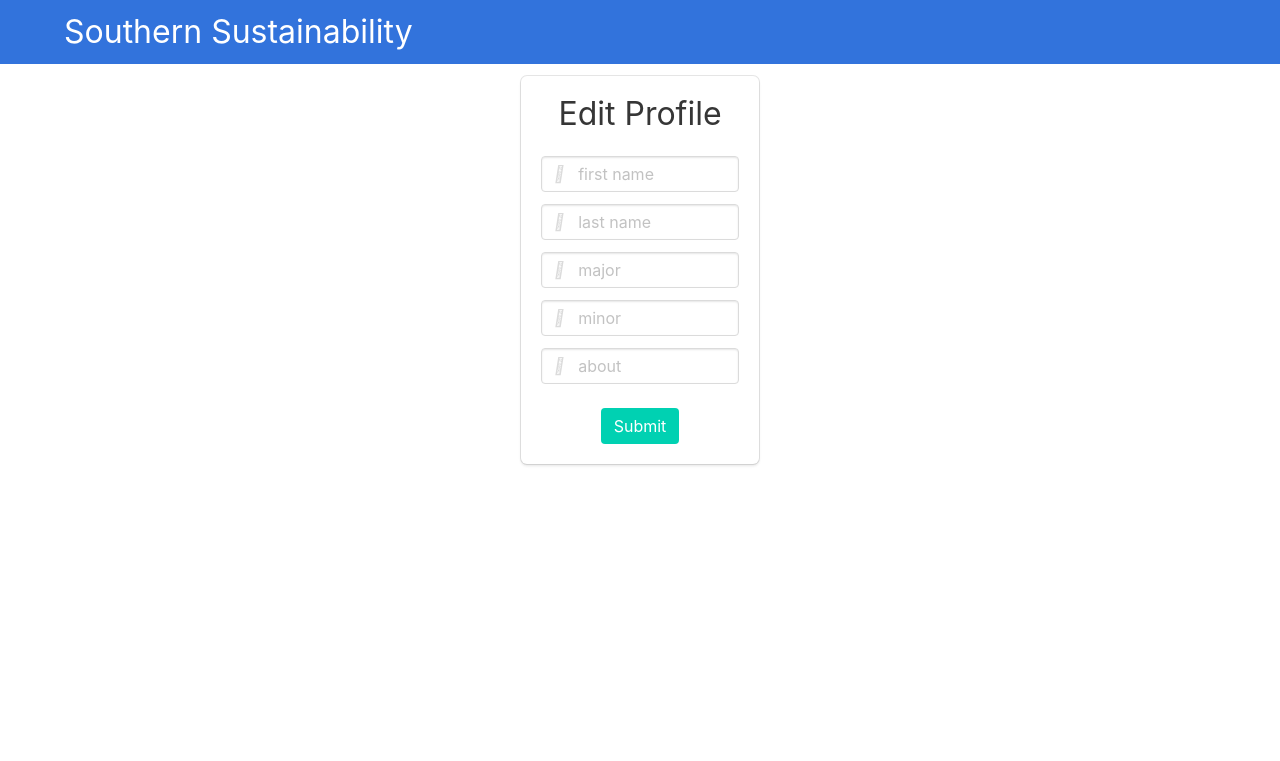
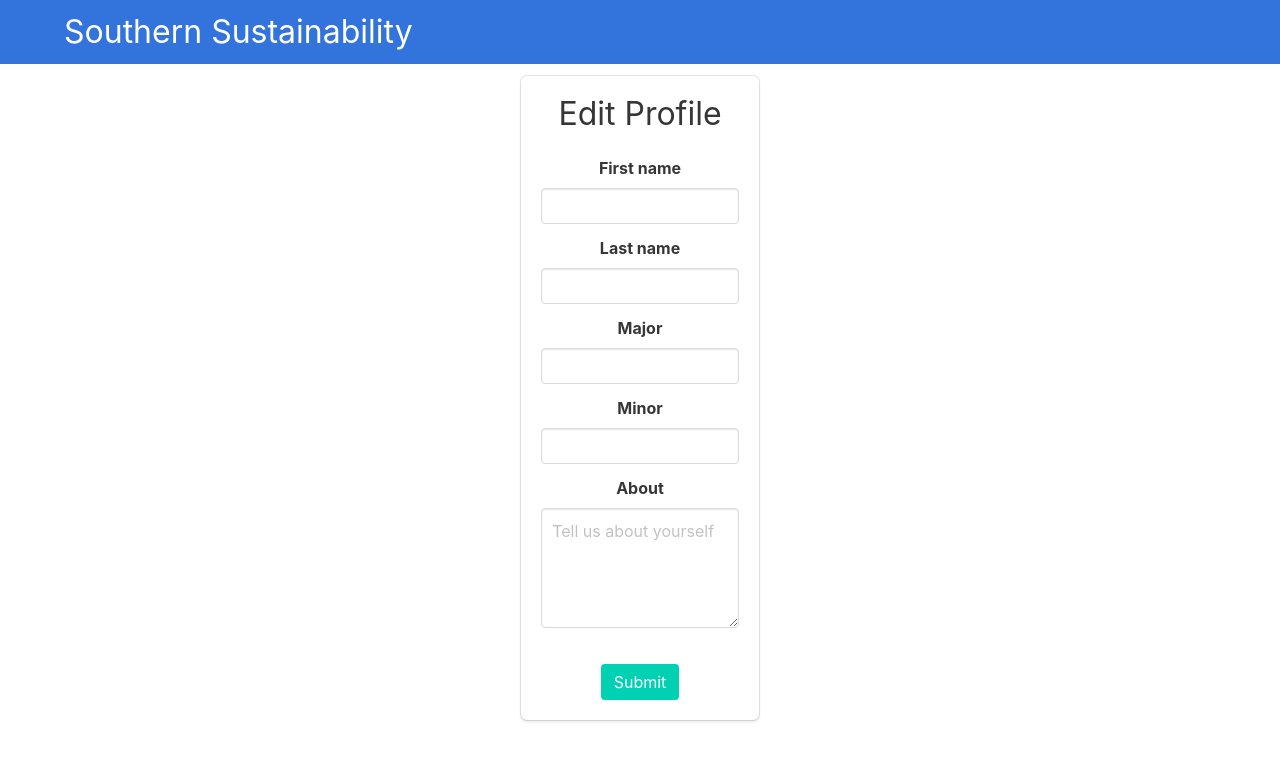
Before and after one commit to AJLabozzo/CSC499-test, a Flask app: page /edit_profile in a window 1280 px wide. Shown: the top 761 px of the page. Run offline with Flask 2, Linux system fonts and the light colour scheme; the visitor is signed in with stand-in values (Sample User, id 1); data comes from the database, SQL or seed files in the repository; some libraries are stand-ins or nearby versions.

Commit message:
edit profile page

```diff
--- a/app/templates/edit_profile.html
+++ b/app/templates/edit_profile.html
@@ -8,51 +8,55 @@
     <div class="columns is-mobile is-centered">
       <div class="column is-half">
             <div class="tile is-5 has-text-centered">
-                <div class="tile is-parent is-vertical has-text-centered">
+                <div class="tile is-parent has-text-centered">
                   <article class="tile is-child box">
                     <div class="title">
                       <h1>Edit Profile</h1>
                     </div>
                       <div class="field">
-                          <p class="control has-icons-left has-icons-right">
-                            <input class="input" type="text" id="username" name="fname" placeholder="first name">
-                            <span class="icon is-small is-left">
-                              <i class="fas fa-envelope"></i>
-                            </span>
+                          <div class="label is-normal">
+                              <label class="label" for="password">First name</label>
+                          </div>
+                          <p class="control">
+                            <input class="input" type="text" id="username" name="fname">
                           </p>
                       </div>
                       <div class="field">
-                        <p class="control has-icons-left">
-                          <input class="input" type="text" id="password" name="password" placeholder="last name">
-                          <span class="icon is-small is-left">
-                            <i class="fas fa-lock"></i>
-                          </span>
+                          <div class="label is-normal">
+                              <label class="label" for="password">Last name</label>
+                          </div>
+                        <p class="control">
+                          <input class="input" type="text" id="password" name="password">
                         </p>
                     </div>
                     <div class="field">
-                        <p class="control has-icons-left">
-                          <input class="input" type="text" id="password" name="password" placeholder="major">
-                          <span class="icon is-small is-left">
-                            <i class="fas fa-lock"></i>
-                          </span>
+                        <div class="label is-normal">
+                            <label class="label" for="password">Major</label>
+                        </div>
+                        <p class="control">
+                          <input class="input" type="text" id="password" name="password">
                         </p>
                     </div>
                     <div class="field">
-                        <p class="control has-icons-left">
-                          <input class="input" type="text" id="password" name="password" placeholder="minor">
-                          <span class="icon is-small is-left">
-                            <i class="fas fa-lock"></i>
-                          </span>
+                        <div class="label is-normal">
+                            <label class="label" for="password">Minor</label>
+                        </div>
+                        <p class="control">
+                          <input class="input" type="text" id="password" name="password">
                         </p>
                     </div>
-                    <div class="field-body">
-                        <p class="control has-icons-left">
-                          <input class="input" type="text" id="password" name="password" placeholder="about">
-                          <span class="icon is-small is-left">
-                            <i class="fas fa-lock"></i>
-                          </span>
-                        </p>
-                    </div>
+                    <div class="field">
+                        <div class="label is-normal">
+                          <label class="label">About</label>
+                        </div>
+                        <div class="field-body">
+                          <div class="field">
+                            <div class="control">
+                              <textarea class="textarea" maxlength="500" placeholder="Tell us about yourself"></textarea>
+                            </div>
+                          </div>
+                        </div>
+                      </div>
 
                     <br>
                     <button type="submit" class="button is-primary">
```
